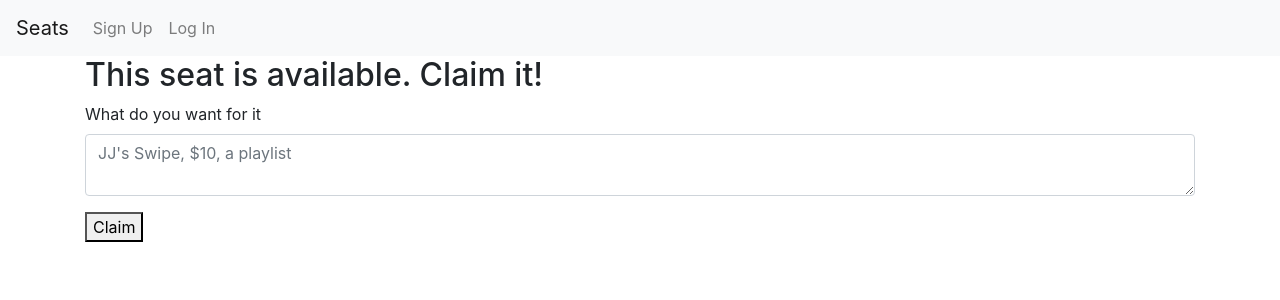
After one commit to woodbridge/seats, a Flask app: template templates/view_seat.html in a window 1280 px wide. The commit adds this page. Shown: the top 300 px of the page. Run offline with Flask 2, Linux system fonts and the light colour scheme; the template is opened without the code that fills it, so the values that code supplies are empty; parts of the project's set-up code (start-up, migrations or seed data) failed here and were passed over; some libraries are stand-ins or nearby versions.

Commit message:
work in progress check in, so bored

```diff
--- a/server.py
+++ b/server.py
@@ -30,6 +30,18 @@ app.secret_key = 'secret'
 app.config['TEMPLATES_AUTO_RELOAD'] = True
 
 DATABASEURI = "postgresql://jrw2190:2233@35.227.79.146/proj1part2"
+
+LIBRARY_NAMES = {
+    'butler': 'Butler',
+    'lehman': 'Lehman',
+    'avery': 'Avery',
+    'noco': 'NOCO',
+    'law': 'Law',
+    'math': 'Math',
+    'dodge': 'Dodge',
+    'kent': 'Kent'
+
+  }
 
 engine = create_engine(DATABASEURI)
 
@@ -181,16 +193,39 @@ def create_account():
 
 @app.route('/library/<name>')
 def view_library(name):
-  return render_template("another.html", name=name)
+  library_name = LIBRARY_NAMES[name]
 
+  r = g.conn.execute('SELECT * FROM seats where library_name = (%s)', library_name)
 
-# Example of adding new data to the database
-@app.route('/add', methods=['POST'])
-def add():
-  name = request.form['name']
-  g.conn.execute('INSERT INTO test(name) VALUES (%s)', name)
-  return redirect('/')
+  seats = []
+  for row in r:
+    seats.append(r.fetchone())
 
+  r.close()
+
+  return render_template("another.html", name=name, seats=seats)
+
+@app.route('/library/<library_name>/<seat_id>')
+def view_seat(library_name, seat_id):
+  library_name = LIBRARY_NAMES[library_name]
+
+  r = g.conn.execute("SELECT * from seats WHERE library_name = (%s) AND seat_id = (%s)", library_name, seat_id)
+  seat_attrs = r.fetchone()
+
+  seat = {
+    'id': seat_attrs[0],
+    'library': seat_attrs[1]
+  }
+
+  r = g.conn.execute("SELECT * from seat_offerings WHERE library_name = (%s) AND seat_id = (%s)", library_name, seat_id)
+  offering = r.fetchone()
+
+  return render_template('view_seat.html', seat=seat, offering=offering)
+
+@app.route('/claim')
+@login_required
+def claim_seat():
+  pass
 
 @app.route('/login')
 def login():
--- /dev/null
+++ b/templates/view_seat.html
@@ -0,0 +1,22 @@
+{% extends "layout.html" %}
+
+{% block content %}
+  {% if offering %}
+    <h2>Someone has this seat.</h2>
+  {% else %}
+
+    <form method='post' action='/claim'>
+      <h2>This seat is available. Claim it!</h2>
+      <div class='form-group'>
+        <label>What do you want for it</label>
+        <textarea class='form-control'  placeholder="JJ's Swipe, $10, a playlist"></textarea>
+      </div>
+
+      <input type="hidden" name="library_name" value='{{ seat["library"] }}'>
+      <input type="hidden" name="seat_id" value='{{ seat["id"] }}'>
+
+      <button>Claim</button>
+    </form>
+
+  {% endif %}
+{% endblock %}
```
Also changed, not shown: templates/another.html (+9 -1 lines).
